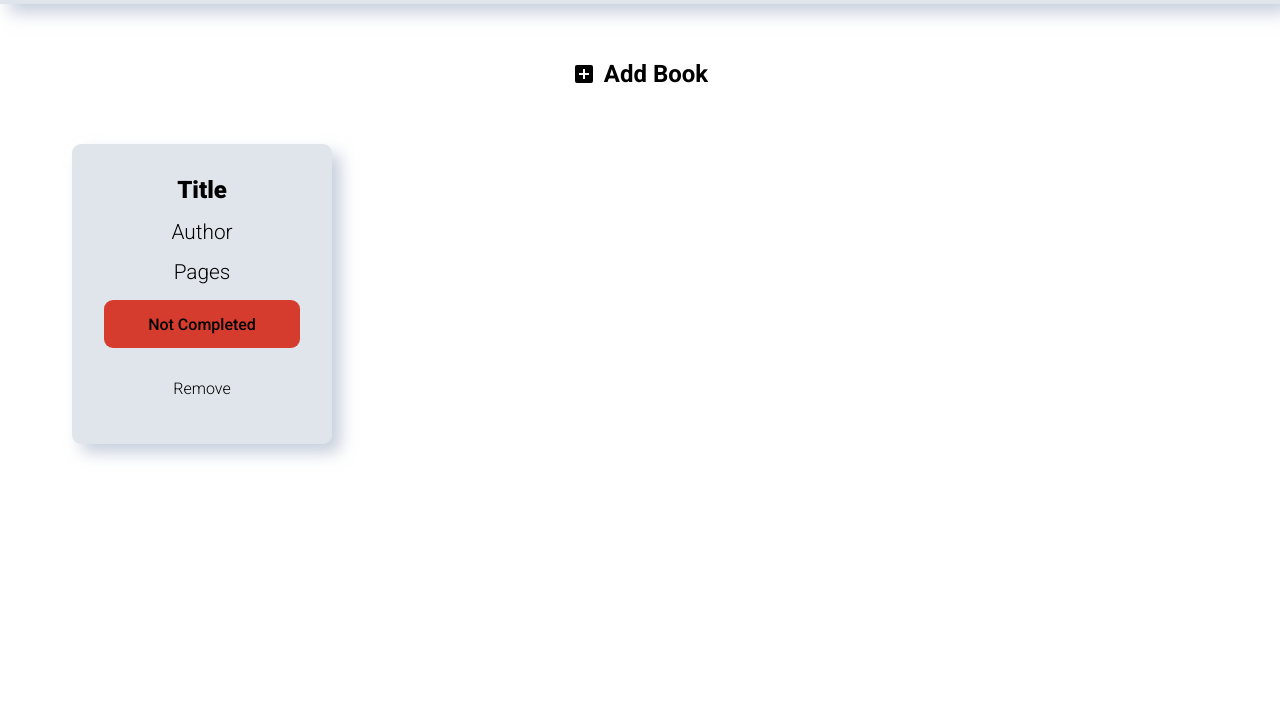
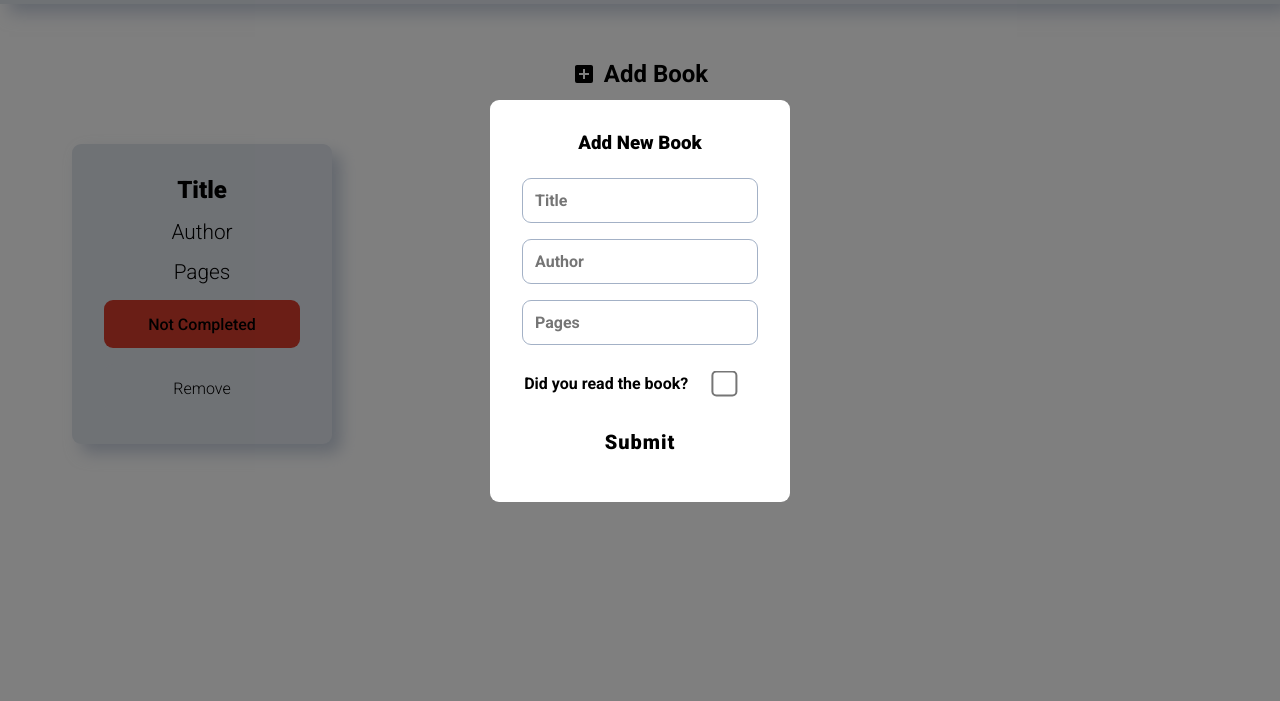
Before and after one commit to ThePursuitofCode/Library-The-Odin-Project, a plain HTML site: page index.html in a window 1280 px wide. Shown: the part 99-800 px from the top of the page. Drawn offline with Linux system fonts and the light colour scheme.

Commit message:
styling the active form for submitting a book to the library for the odin project.

```diff
--- a/app.js
+++ b/app.js
@@ -7,3 +7,14 @@ function Book() {
 function addBookToLibrary() {
 
 }
+
+
+// When "add book btn" is pressed bring up a form and upon submitting take the title, author, pages.
+//  And if they have read it and create a bookCard.
+// id = "notCompletedBtn" or id ="completedBtn" 3 paragraphs, 1btn with id and class="btn" and 1btn with class="btn"
+const addBookBtn = document.querySelector('#addBookBtn');
+
+
+function createForm(){
+
+}
--- a/index.html
+++ b/index.html
@@ -38,6 +38,22 @@
         </main>
     </div>
 
+    <div class="overlay active"" ></div>
+    <div class="formContainer active" id="addFormContainer">
+        <form class="add-book-form" id="addBookForm">
+            <h3>Add New Book</h3>
+            <input class="input" type="text" id="title" placeholder="Title" required="" maxlength="100">
+            <p class="error-msg" id="errorMsg"></p>
+            <input class="input" type="text" id="author" placeholder="Author" required="" maxlength="100">
+            <input class="input" type="number" id="pages" placeholder="Pages" required="" max="10000">
+            <div class="is-read">
+              <label for="is-read">Did you read the book?</label>
+              <input class="checkbox" type="checkbox" id="isRead">
+            </div>
+            <button class="btn btn-light-green" type="submit">Submit</button>
+        </form>
+    </div>
+
     <script src="./app.js"></script>
 </body>
 </html>
--- a/styles.css
+++ b/styles.css
@@ -153,3 +153,104 @@ body{
     background-color: #D63C2D;
     border: none;
 }
+
+
+
+/*  */
+.overlay{
+    position: fixed;
+    top: 0;
+    left: 0;
+    display: none;
+    width: 100%;
+    height: 100%;
+    background-color: rgba(0, 0, 0, 0.5);
+}
+
+.overlay.active {
+    display: block;
+}
+
+.formContainer{
+    position: fixed;
+    z-index: 1;
+    top: 50%;
+    left: 50%;
+    width: 300px;
+    padding: var(--padding);
+    border-radius: var(--borderRadius);
+    background-color: white;
+    text-align: center;
+    transform: translate(-50%, -50%);
+    transition: 0.2s ease-in-out;
+}
+
+.add-book-form{
+    text-align: center;
+    box-sizing: border-box;
+    display: flex;
+    flex-direction: column;
+    align-items: center;
+
+}
+
+.add-book-form h3 {
+    margin-bottom: 1rem;
+    font-weight: 900;
+}
+
+.add-book-form button {
+    border: none;
+    font-size: 1.25rem;
+    font-weight: 900;
+    letter-spacing: 1px;
+    width: 100%;
+    background-color: white;
+    padding: 1rem;
+}
+
+.add-book-form button:hover {
+    box-shadow: var(--customBoxShadow);
+    cursor: pointer;
+    transition: ease-in-out 0.1s;
+}
+
+.add-book-form button:focus{
+    transform: scale(0.9);
+    transition: ease-in-out 0.1s;
+}
+
+input {
+    width: 100%;
+    padding: 0.75rem;
+    margin: 0.5rem;
+    border-radius: var(--borderRadius);
+    border: var(--lightGrey) solid 1px;
+    font-size: 1rem;
+    font-weight: 700;
+}
+
+input:focus{
+    box-shadow: var(--customBoxShadow);
+    outline: none;
+}
+
+.is-read{
+    width: 100%;
+    display: flex;
+    flex-direction: row;
+    justify-content: space-around;
+    align-items: center;
+    padding: 1rem 0 1rem 0;
+}
+
+.is-read label{
+    font-weight: 700;
+    font-size: 1rem;
+}
+
+.is-read input{
+    box-shadow: none;
+    width: 20%;
+    transform: scale(2);
+}
```
